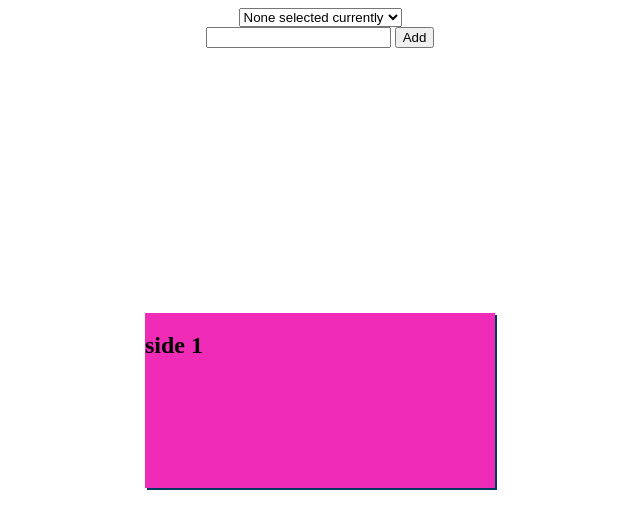
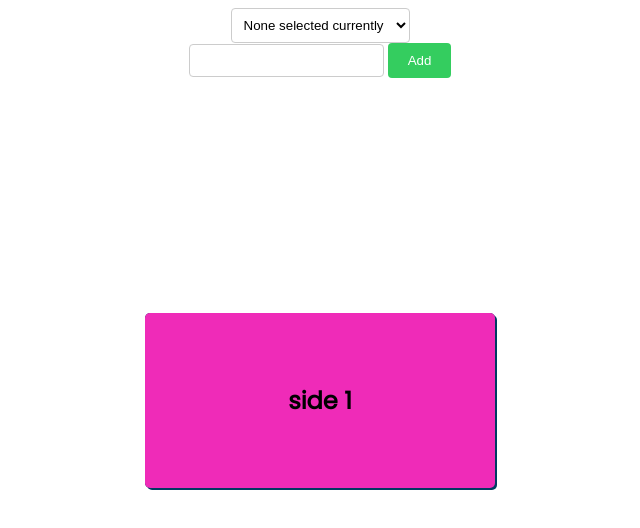
Before and after one commit to TNTRedstone/hack-the-classroom-flashcard-app, a Svelte app: page / in a window 1280 px wide. Shown: the top 528 px of the page, without its empty margins (320-960 px from the left). Built offline with nearby package versions, Linux system fonts and the light colour scheme.

Commit message:
improved styling

```diff
--- a/public/global.css
+++ b/public/global.css
@@ -0,0 +1,48 @@
+/* Style buttons */
+button {
+    padding: 10px 20px;
+    background-color: #34CD5F;
+    color: #fff;
+    border: none;
+    border-radius: 4px;
+    cursor: pointer;
+    transition: background-color 0.3s ease;
+  }
+
+  button:hover {
+    background-color: #2ba44d;
+  }
+
+  /* Style selects */
+  select {
+    padding: 8px;
+    border: 1px solid #ccc;
+    border-radius: 4px;
+    background-color: #fff;
+    transition: border-color 0.3s ease;
+  }
+
+  select:focus {
+    border-color: #2ba44d;
+  }
+
+  /* Style options within selects (dropdown menu) */
+  select option {
+    padding: 8px;
+  }
+
+  /* Style text inputs */
+  input[type="text"],
+  input[type="email"],
+  input[type="password"] {
+    padding: 8px;
+    border: 1px solid #ccc;
+    border-radius: 4px;
+    transition: border-color 0.3s ease;
+  }
+
+  input[type="text"]:focus,
+  input[type="email"]:focus,
+  input[type="password"]:focus {
+    border-color: #2ba44d;
+  }
--- a/src/Card.svelte
+++ b/src/Card.svelte
@@ -1,20 +1,30 @@
 <script>
     function showInvisableCard() {
-        document.querySelector(".visablecard").style.display = "none";
+        document.querySelector(".visablecard").style.visibility = "hidden";
     }
     function showVisableCard() {
-        document.querySelector(".visablecard").style.display = "block";
+        document.querySelector(".visablecard").style.visibility = "visible";
     }
 </script>
 
 <main>
+    <link rel="preconnect" href="https://fonts.googleapis.com" />
+    <link rel="preconnect" href="https://fonts.gstatic.com" crossorigin />
+    <link
+        href="https://fonts.googleapis.com/css2?family=Poppins:ital,wght@0,400;1,900&display=swap"
+        rel="stylesheet"
+    />
     <!-- svelte-ignore a11y-click-events-have-key-events -->
     <div on:click={showVisableCard} class="invisablecard card">
-        <h2>side 2</h2>
+        <span>
+            <h2>side 2</h2>
+        </span>
     </div>
     <!-- svelte-ignore a11y-click-events-have-key-events -->
     <div on:click={showInvisableCard} class="visablecard card">
-        <h2>side 1</h2>
+        <span>
+            <h2>side 1</h2>
+        </span>
     </div>
 </main>
 
@@ -35,6 +45,7 @@
         margin-right: auto;
         margin-top: auto;
         margin-bottom: auto;
+        border-radius: 5px;
     }
 
     .visablecard {
@@ -52,5 +63,16 @@
         -khtml-user-select: none;
         -webkit-user-select: none;
         -o-user-select: none;
+        font-family: "poppins";
+    }
+    div {
+        display: table;
+        height: 100px;
+        width: 100%;
+        text-align: center;
+    }
+    span {
+        display: table-cell;
+        vertical-align: middle;
     }
 </style>
--- a/src/FlashcardListPicker.svelte
+++ b/src/FlashcardListPicker.svelte
@@ -30,4 +30,8 @@
         flex-direction: column;
         align-items: center;
     }
+
+    button {
+        user-select: none;
+    }
 </style>
```
Also changed, not shown: public/build/bundle.css, public/build/bundle.js, 1 other file (tests, documents, lock files or other folders).
